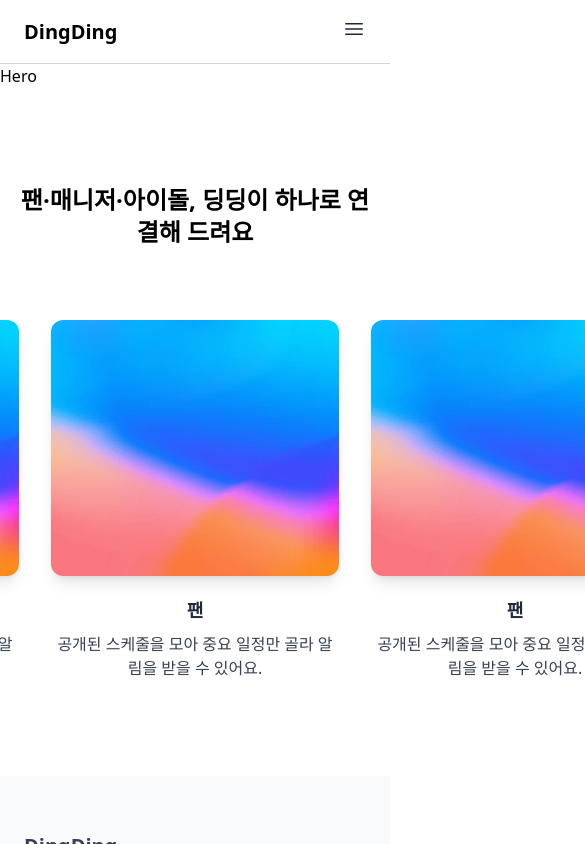
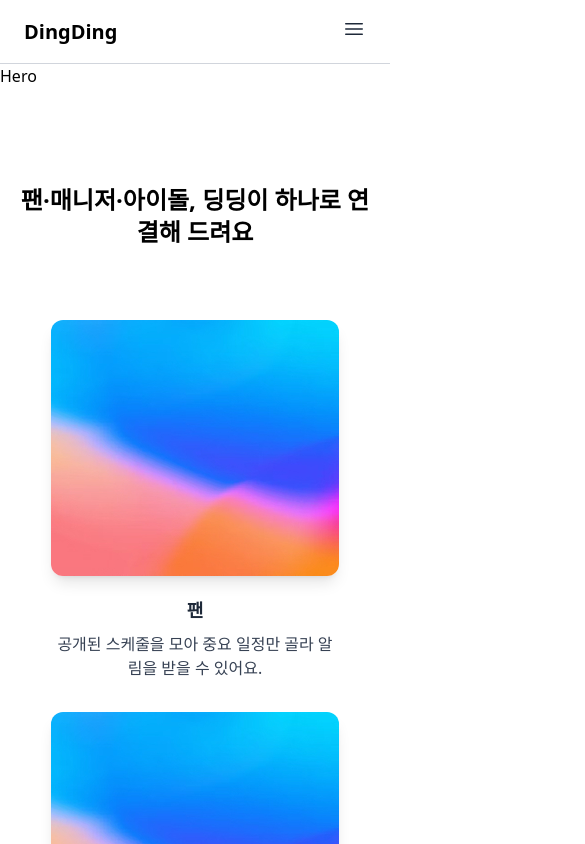
Before and after one commit to be-main-project-team5/main-FE, a React (Vite) app: page / in a window 390 px wide. Shown: the top 844 px of the page, 585 px wide, since content can reach past the window. Built offline with nearby package versions, Linux system fonts and the light colour scheme.

Commit message:
💄 Design: 반응형 레이아웃 스타일 추가 (#57)

```diff
--- a/src/pages/landing/sections/RoleCards.tsx
+++ b/src/pages/landing/sections/RoleCards.tsx
@@ -6,7 +6,7 @@ function RoleCards() {
       <h4 className="text-center text-2xl font-bold">
         팬·매니저·아이돌, 딩딩이 하나로 연결해 드려요
       </h4>
-      <div className="flex scale-100 gap-8">
+      <div className="flex scale-100 flex-col gap-8 sm:scale-65 sm:flex-row md:scale-78 lg:scale-100">
         <Card
           type="animation"
           title="팬"
```
